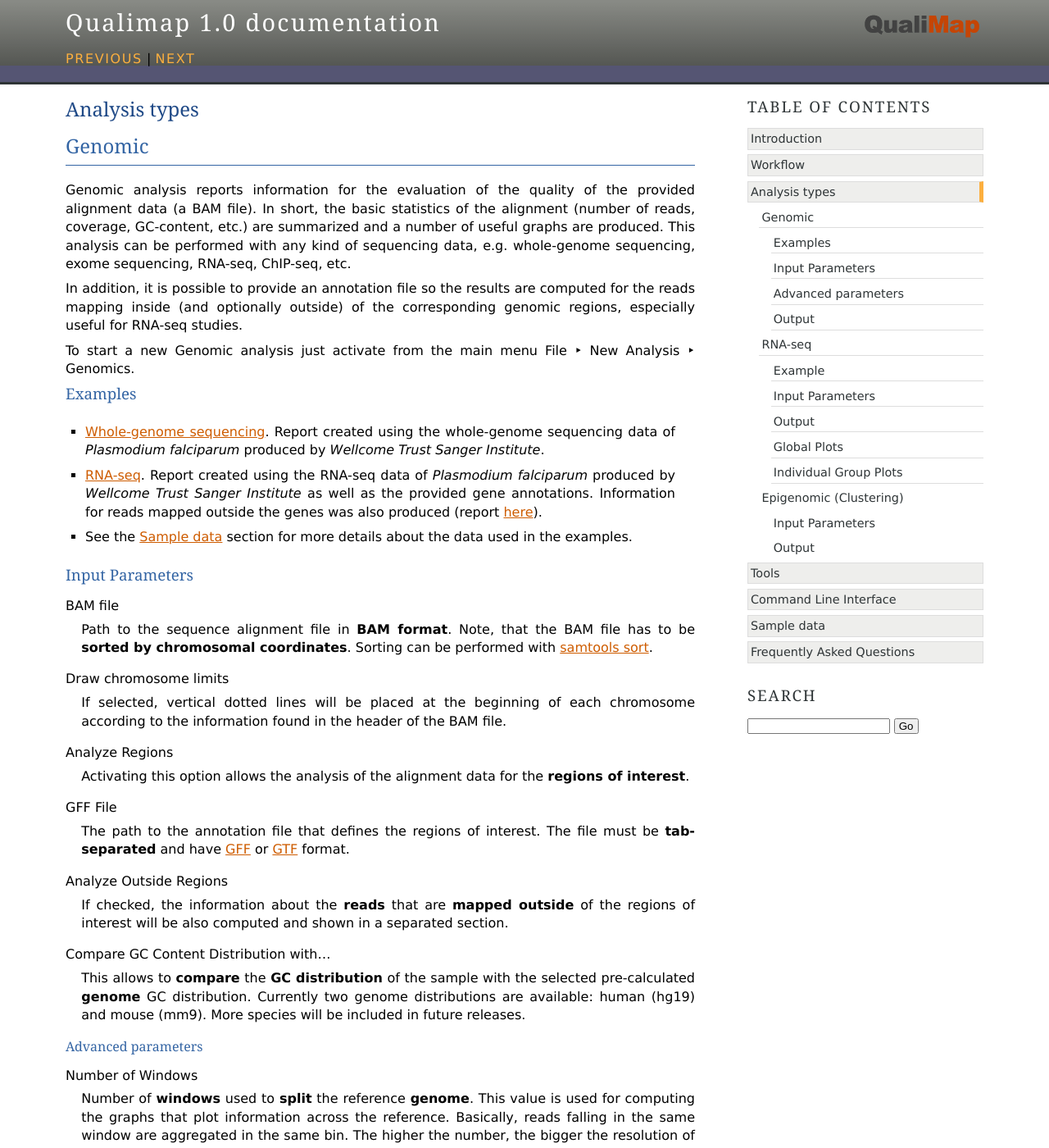
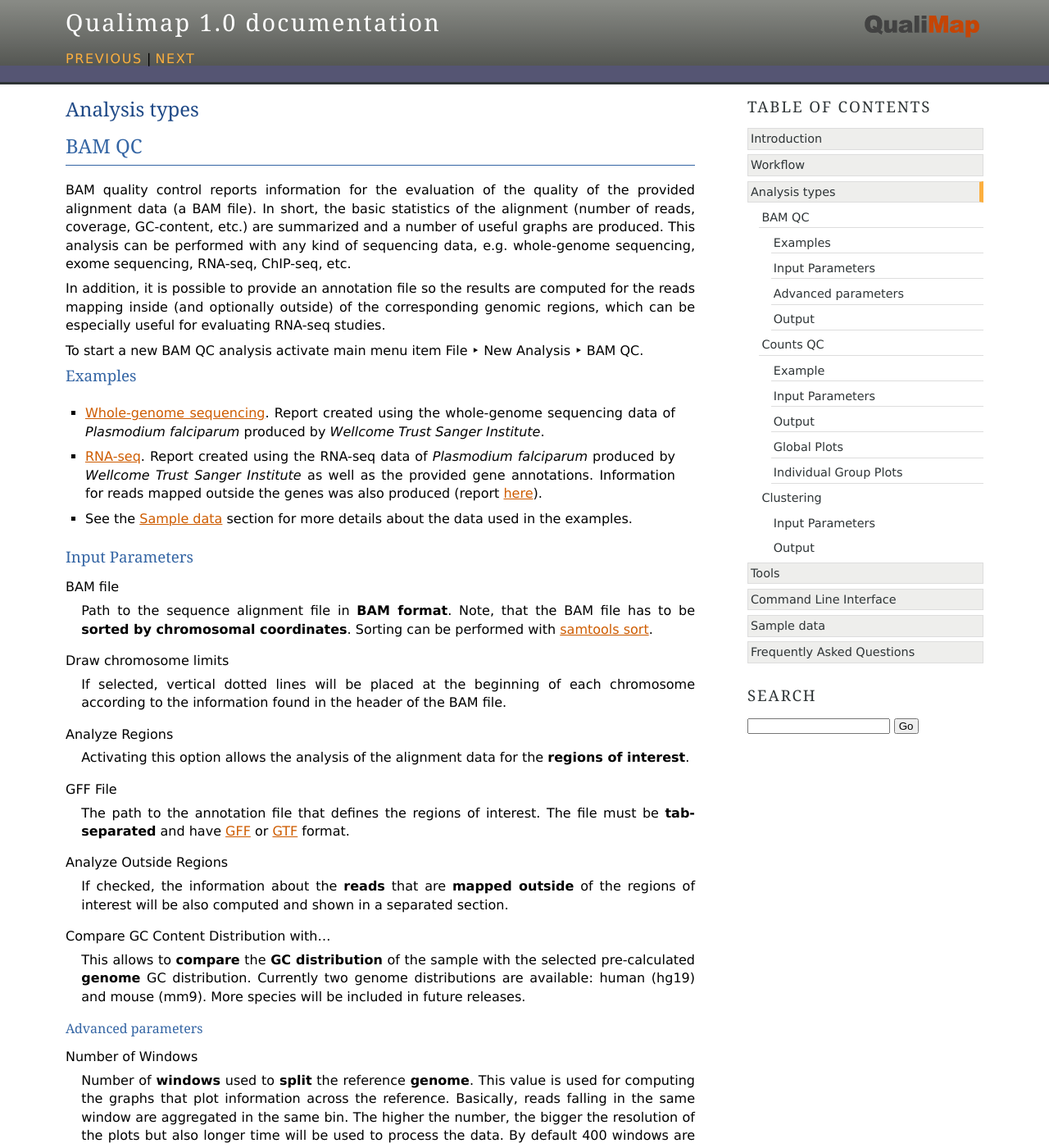
Before and after one commit to scchess/Qualimap, a Sphinx documentation site: the page built from doc/analysis.rst, in a window 1280 px wide and 1400 px high. Shown: the whole window at 82% size. Built offline with Sphinx 7.4.7, drawn with Linux system fonts in a browser that asks for light colours; some of the changed text lies outside the part shown.

Commit message:
Major renaming: documentation

```diff
--- a/doc/analysis.rst
+++ b/doc/analysis.rst
@@ -3,16 +3,16 @@
 Analysis types
 ==============
 
-.. _genomic:
+.. _bamqc:
 
-Genomic
--------
+BAM QC
+------
 
-Genomic analysis reports information for the evaluation of the quality of the provided alignment data (a BAM file). In short, the basic statistics of the alignment (number of reads, coverage, GC-content, etc.) are summarized and a number of useful graphs are produced. This analysis can be performed with any kind of sequencing data, e.g. whole-genome sequencing, exome sequencing, RNA-seq, ChIP-seq, etc.
+BAM quality control reports information for the evaluation of the quality of the provided alignment data (a BAM file). In short, the basic statistics of the alignment (number of reads, coverage, GC-content, etc.) are summarized and a number of useful graphs are produced. This analysis can be performed with any kind of sequencing data, e.g. whole-genome sequencing, exome sequencing, RNA-seq, ChIP-seq, etc.
 
-In addition, it is possible to provide an annotation file so the results are computed for the reads mapping inside (and optionally outside) of the corresponding genomic regions, especially useful for RNA-seq studies.
+In addition, it is possible to provide an annotation file so the results are computed for the reads mapping inside (and optionally outside) of the corresponding genomic regions, which can be especially useful for evaluating RNA-seq studies.
 
-To start a new Genomic analysis just activate from the main menu :menuselection:`File --> New Analysis --> Genomics`.
+To start a new BAM QC analysis activate main menu item :menuselection:`File --> New Analysis --> BAM QC`.
 
 
 Examples
@@ -56,7 +56,7 @@ Advanced parameters
   Number of **windows** used to **split** the reference **genome**. This value is used for computing the graphs that plot information across the reference. Basically, reads falling in the same window are aggregated in the same bin. The higher the number, the bigger the resolution of the plots but also longer time will be used to process the data. By default 400 windows are used.
 
 :guilabel:`Number of Threads`
-  In order to speed up the computation, the genomic analysis **computation** can be performed **in parallel** on a multicore system using the given number of threads. More information on the paralization of qualimap can be found `here <poner>`_. The default number of threads equals number of available processors.
+  In order to speed up the computation, the BAM QC analysis **computation** can be performed **in parallel** on a multicore system using the given number of threads. More information on the paralization of qualimap can be found `here <poner>`_. The default number of threads equals number of available processors.
 
 :guilabel:`Reads per Chunk`
   In order to **reduce the load of I/O**, reads are analyzed in chunks. Each chunk contains the selected number of reads which will be loaded into memore and analyzed by a single thread. Smaller numbers may result in lower performance, but also the memory consumption will be reduced. The default value is 1000 reads.
@@ -111,16 +111,16 @@ Output
 
   Histogram of the number of **genomic locations** having a given **mapping quality**. According to Specification of the `SAM format <http://samtools.sourceforge.net/SAM1.pdf>`_ the range for the mapping quality is [0-255].
 
-.. _rna-seq:
+.. _countsqc:
 
-RNA-seq
--------
+Counts QC
+---------
 
 In **RNA-seq** experiments, the reads are usually **first mapped** to a reference genome. It is assumed that if the **number of reads** mapping to a certain biological feature of interest (gene, transcript, exon, ...) is sufficient, it can be used as an **estimation** of the **abundance** of that feature in the sample and interpreted as the quantification of the **expression level** of the corresponding region.
 
 These **count data** can be utilized for example to assess differential expression between two or more experimental conditions. Before assesing differential expression analysis, researchers should be aware of some potential **limitations** of RNA-seq data, as for example: Has the **saturation** been reached or more features could be detected by increasing the sequencing depth? Which **type of features** are being detected in the experiment? How good is the **quantification** of expression in the sample? All of these questions are answered by interpreting the plots generated by Qualimap.
 
-For assesing this analysis just activate from the main menu :menuselection:`File --> New Analysis --> RNA-seq`.
+For assesing this analysis just activate from the main menu :menuselection:`File --> New Analysis --> Counts QC`.
 
 .. note::
 
@@ -204,14 +204,16 @@ Individual Group Plots
 
   For each group, a plot is generated containing a boxplot with the distribution of counts at each sequencing depth. The *x*-axis shows the increasing sequencing depths of randomly generated samples from the original one till the true sequencing depth is reached. This plot allows the user to see how the increase of sequencing depth is changing the expression level quantification.
 
-.. _epigenomic:
+.. _clustering:
 
-Epigenomic (Clustering)
-------------------------
+Clustering
+----------
 
-This analysis type allows to cluster the regions of interest in the input alignment based on the coverage. Typical usecase for such clustering can be evaluation of epigenomics experiment. For example due to epigenetics changes When analyzing promoter regions one should expect some genes to be activated and some silenced.
+This analysis type allows to cluster the regions of interest in the input alignment based on the coverage. Typical usecase for such clustering can be evaluation of epigenomics experiment. For example due to epigenetics changes when analyzing promoter regions one should expect some genes to be activated and some silenced.
 
 To perform this evaluation you need to provide alignment data ( both methylated and control) and list of transcript ids as BED annotation file.
+
+Clustering analysis can be accesed using menu item :menuselection:`File --> New Analysis --> Clustering`.
 
 Input Parameters
 ^^^^^^^^^^^^^^^^
--- a/doc/workflow.rst
+++ b/doc/workflow.rst
@@ -29,6 +29,10 @@ Viewing the results of the analysis
 
 After the selected analysis is finished the results are shown as an interactive report in the Qualimap main window. Several reports can be opened at the same time in different tabs.
 
+.. image:: images/output.png
+   :width: 500pt
+   :align: center
+
 In the left part of the report window one can find a list containing available result items. Clicking on an item will automatically show the corresponding information report or graph. Some report items are common for different types of analysis.
 
 For example, the :guilabel:`Summary` section provides a short summary of performed quality control checks, while the :guilabel:`Input` section lists all the input parameters. Further information about each specific result is provided :ref:`here <analysis-types>`.
```
Also changed, not shown: doc/command_line.rst (+23 -23 lines), doc/images/genomic.png, doc/images/start_analysis.png, 1 other file.
